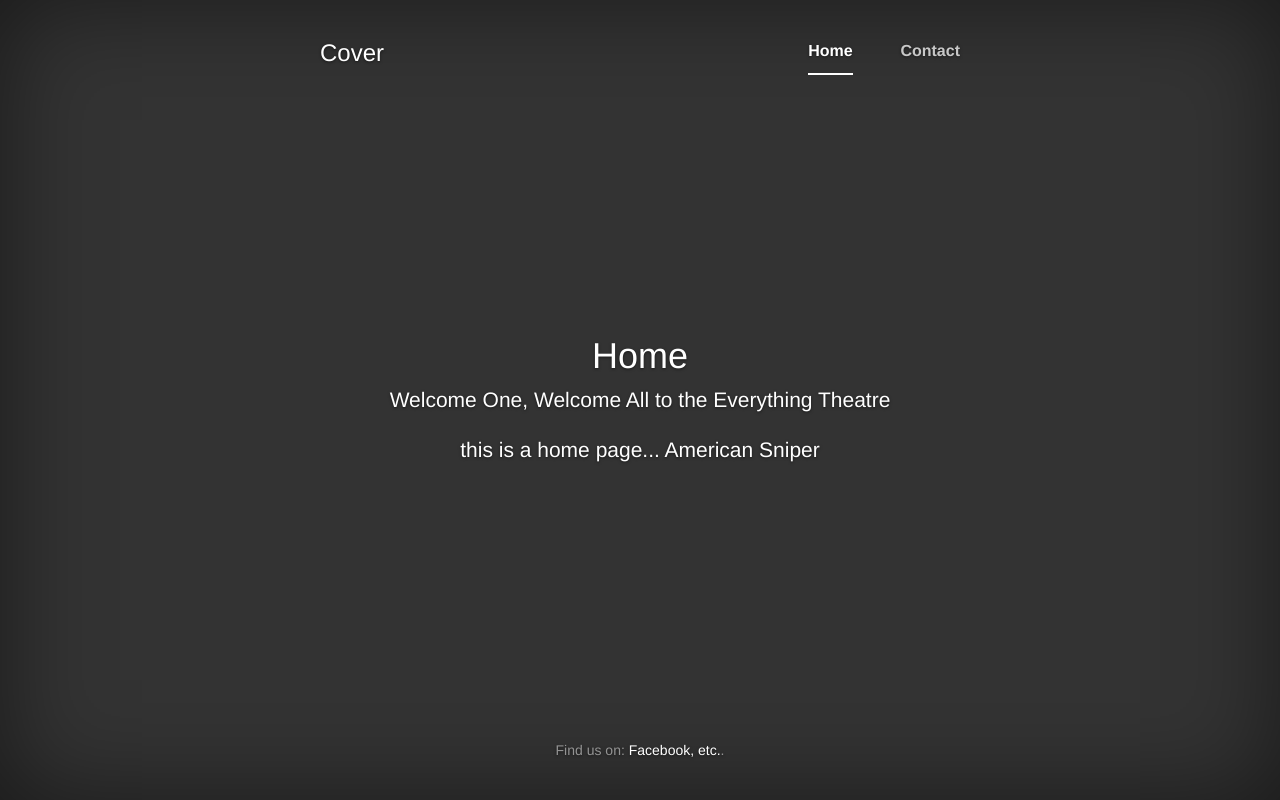
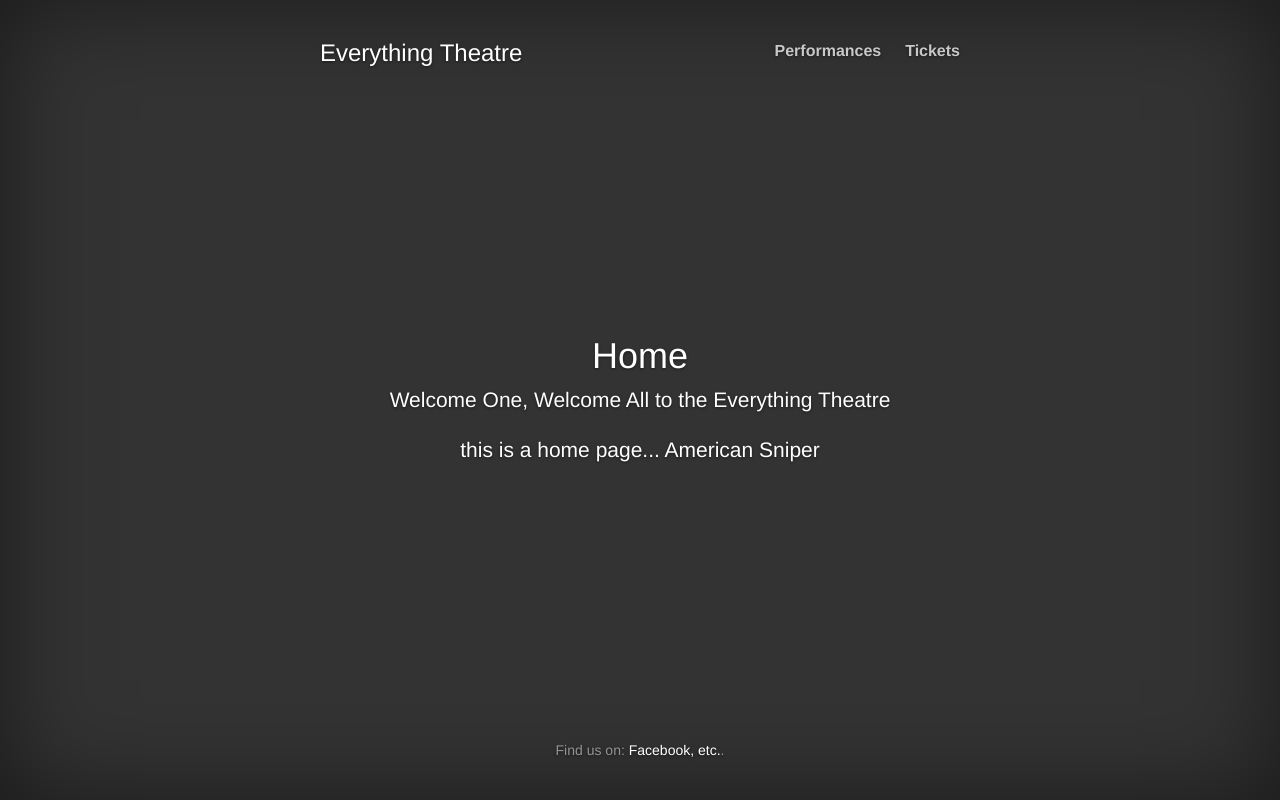
Before and after one commit to fujipug/theatre, a Django app: page / in a window 1280 px wide. Run offline with Django 3.2, Linux system fonts and the light colour scheme; data comes from the database, SQL or seed files in the repository; some libraries are stand-ins or nearby versions.

Commit message:
replaced top-left "Cover" with a link to home, updated navbar

```diff
--- a/Template/base.html
+++ b/Template/base.html
@@ -17,12 +17,11 @@
 
           <div class="masthead clearfix">
             <div class="inner">
-              <h3 class="masthead-brand">Cover</h3>
+	      <h3 class="masthead-brand"><a href="/">Everything Theatre</a></h3>
               <nav>
                 <ul class="nav masthead-nav">
-                  <li class="active"><a href="#">Home</a></li>
-                  <li><a href="#"></a></li>
-                  <li><a href="#">Contact</a></li>
+                  <li><a href="/upcoming_performances">Performances</a></li>
+                  <li><a href="/tickets">Tickets</a></li>
                 </ul>
               </nav>
             </div>
```
